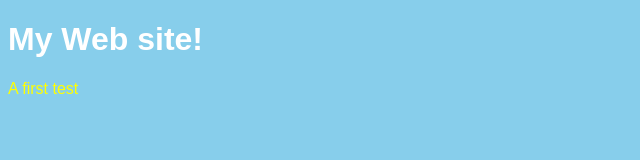
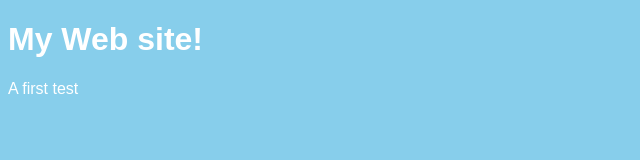
Before and after one commit to oneofthepyhonians/my-website, a plain HTML site: page index.html in a window 1280 px wide. Shown: the full height of the page, 0-640 px from the left. Drawn offline with Linux system fonts and the light colour scheme.

Commit message:
Update index.html

```diff
--- a/index.html
+++ b/index.html
@@ -1,7 +1,7 @@
 <!DOCTYPE html>
 <html>
 <head>
-<style>
+<!--<style>
 body {
   background-color: skyblue;
   font-family:Arial;
@@ -14,7 +14,8 @@
   p {
   color: yellow;
 }
-</style>
+</style-->
+<link rel="stylesheet" type="text/css" href="styles/main.css">
 </head>
 <body>
 
```
